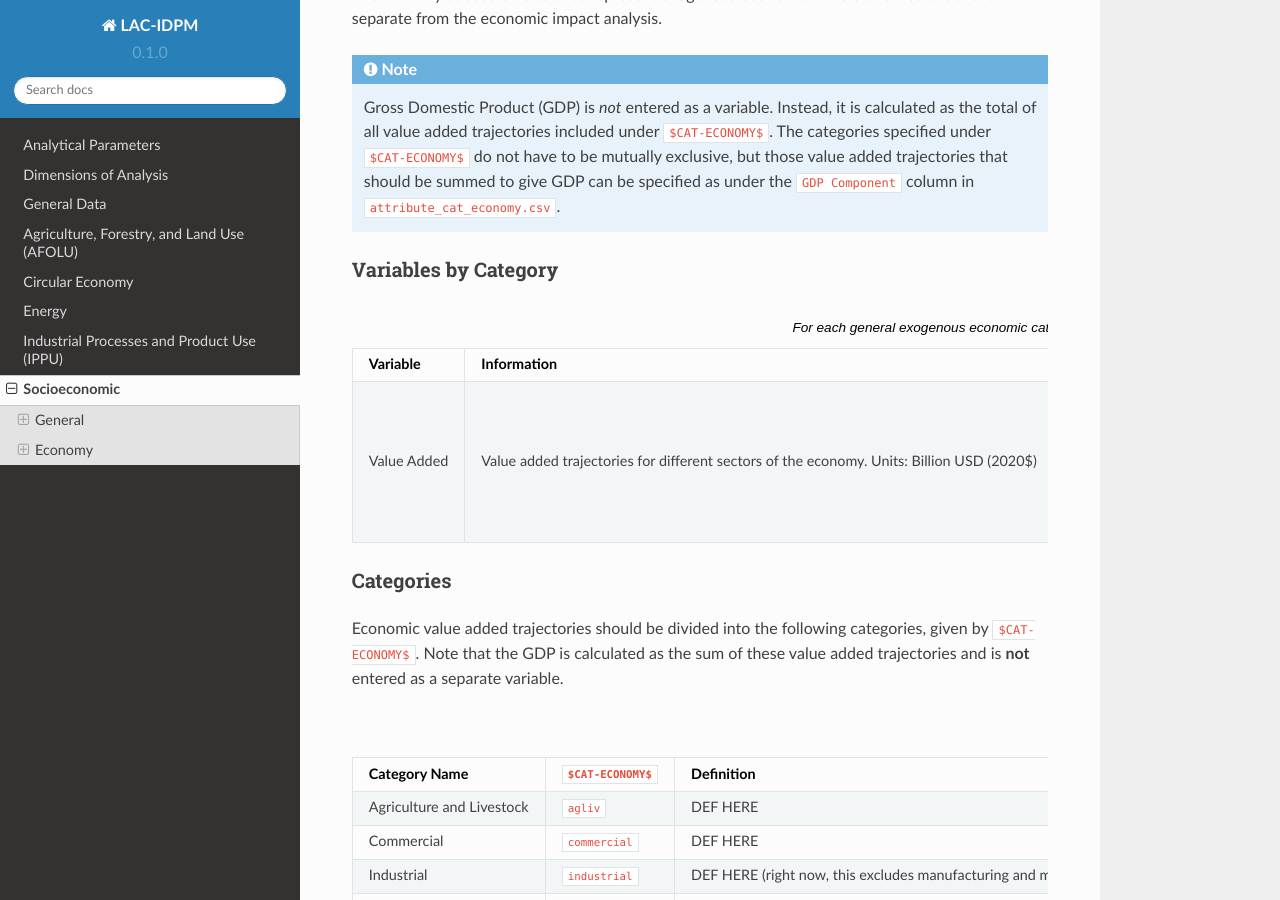
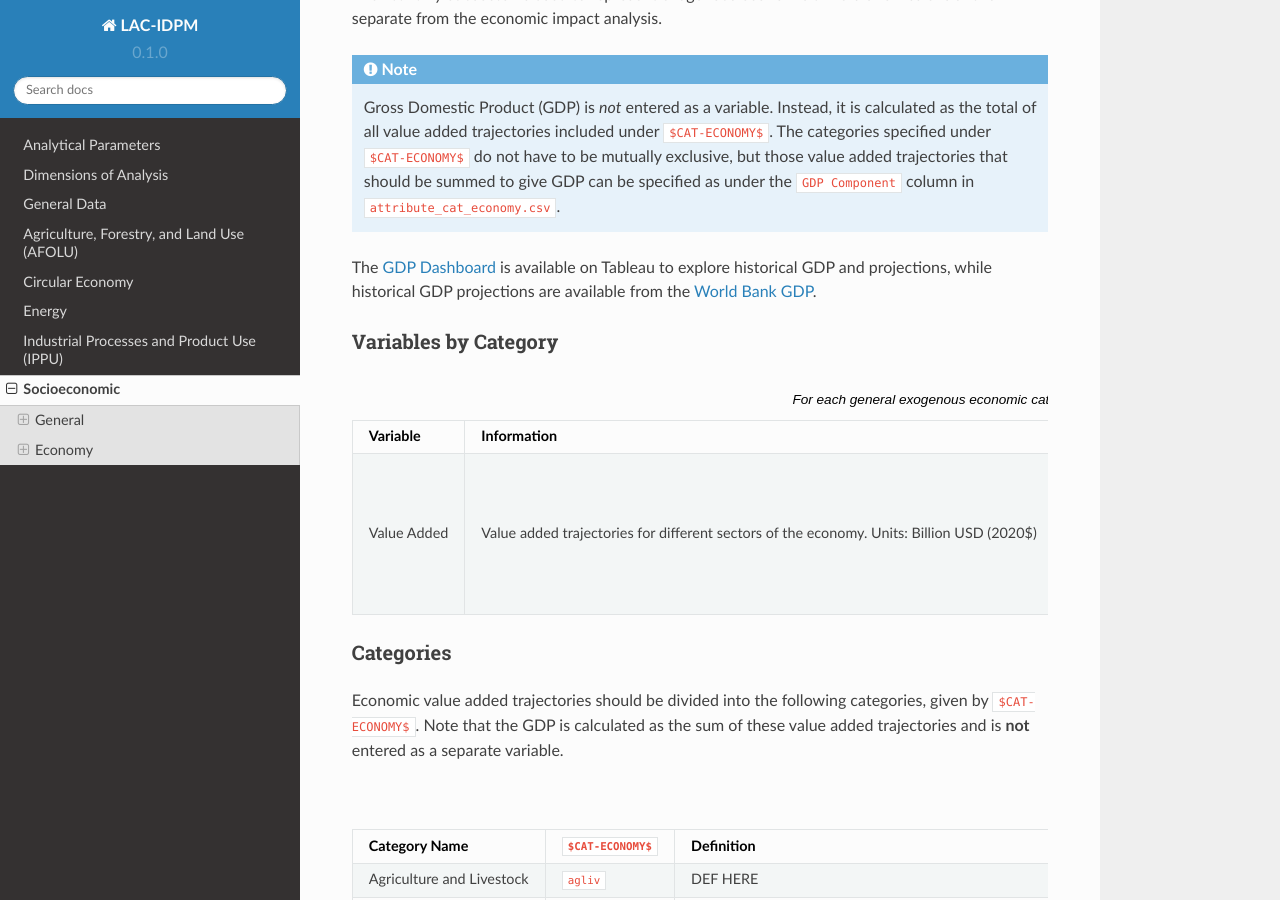
Before and after one commit to jarojasag/lac_decarbonization, a Sphinx documentation site: the page built from docs/source/socioeconomic.rst, in a window 1280 px wide and 900 px high, scrolled down 1296 px. Built offline with Sphinx 7.4.7 and the Read the Docs theme 2.0.0, drawn with Linux system fonts in a browser that asks for light colours; pages that are not in the unit, such as notebooks, are missing from menus.

Commit message:
Quick fixes to econ (drop GDP as required variable to be specified and updated description to include links to dashboard and data inline)

```diff
--- a/docs/source/csvs/table_varreqs_by_partial_category_se_econ.csv
+++ b/docs/source/csvs/table_varreqs_by_partial_category_se_econ.csv
@@ -1,2 +1 @@
 ﻿Variable,Information,Variable Schema,Categories,Dashboard,Notes,Data Link,Reference
-Gross Domestic Product,Units: Billion USD (2020$),``gdp_mmm_usd``,none,`GDP Dashboard <https://public.tableau.com/app/profile/fernando8493/viz/GDP_16423551657970/Dashboard1>`_,Data are at constant 2015 prices.There are no data for Venezuela.,,`World Bank GDP <https://data.worldbank.org/indicator/NY.GDP.MKTP.KD>`_
--- a/docs/source/socioeconomic.rst
+++ b/docs/source/socioeconomic.rst
@@ -45,6 +45,8 @@
 
 .. note:: Gross Domestic Product (GDP) is *not* entered as a variable. Instead, it is calculated as the total of all value added trajectories included under ``$CAT-ECONOMY$``. The categories specified under ``$CAT-ECONOMY$`` do not have to be mutually exclusive, but those value added trajectories that should be summed to give GDP can be specified as under the ``GDP Component`` column in ``attribute_cat_economy.csv``.
 
+The `GDP Dashboard <https://public.tableau.com/app/profile/fernando8493/viz/GDP_16423551657970/Dashboard1>`_ is available on Tableau to explore historical GDP and projections, while historical GDP projections are available from the `World Bank GDP <https://data.worldbank.org/indicator/NY.GDP.MKTP.KD>`_.
+
 Variables by Category
 ---------------------
 
@@ -56,7 +58,6 @@
 
 Categories
 ----------
-
 Economic value added trajectories should be divided into the following categories, given by ``$CAT-ECONOMY$``. Note that the GDP is calculated as the sum of these value added trajectories and is **not** entered as a separate variable.
 
 .. csv-table:: Economy categories (``$CAT-ECONOMY$`` attribute table)
```
Also changed, not shown: 1 other file.
